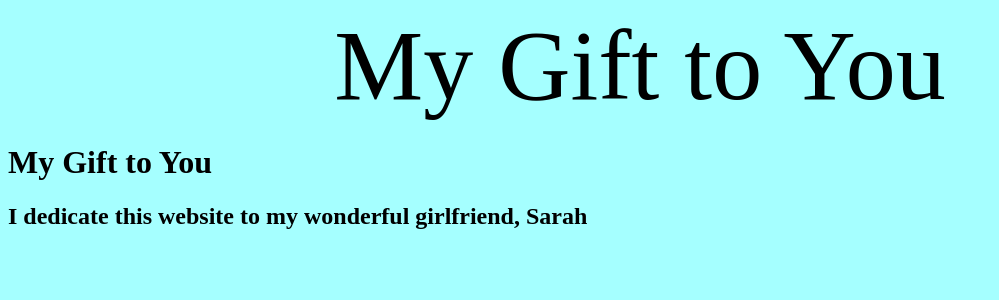
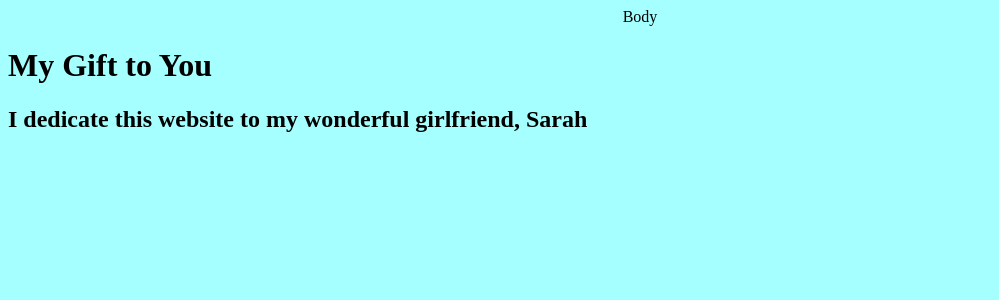
Before and after one commit to definitelynotillegal/definitelynotillegal.github.io, a Jekyll site: the page index.html, which Jekyll copies as it is, in a window 1280 px wide. Shown: the top 300 px of the page, without its empty margins (0-999 px from the left). Built offline with Jekyll 4.4.1, drawn with Linux system fonts in a browser that asks for light colours.

Commit message:
Update index.html

```diff
--- a/index.html
+++ b/index.html
@@ -7,8 +7,8 @@
                     }
             </style>
         </head>
+        <center>Body</center>
             <body>
-                <center style="font-size:100px">My Gift to You</center>
                     <h1>My Gift to You</h1>
                     <h2>I dedicate this website to my wonderful girlfriend, Sarah</h2>
             </body>
```
